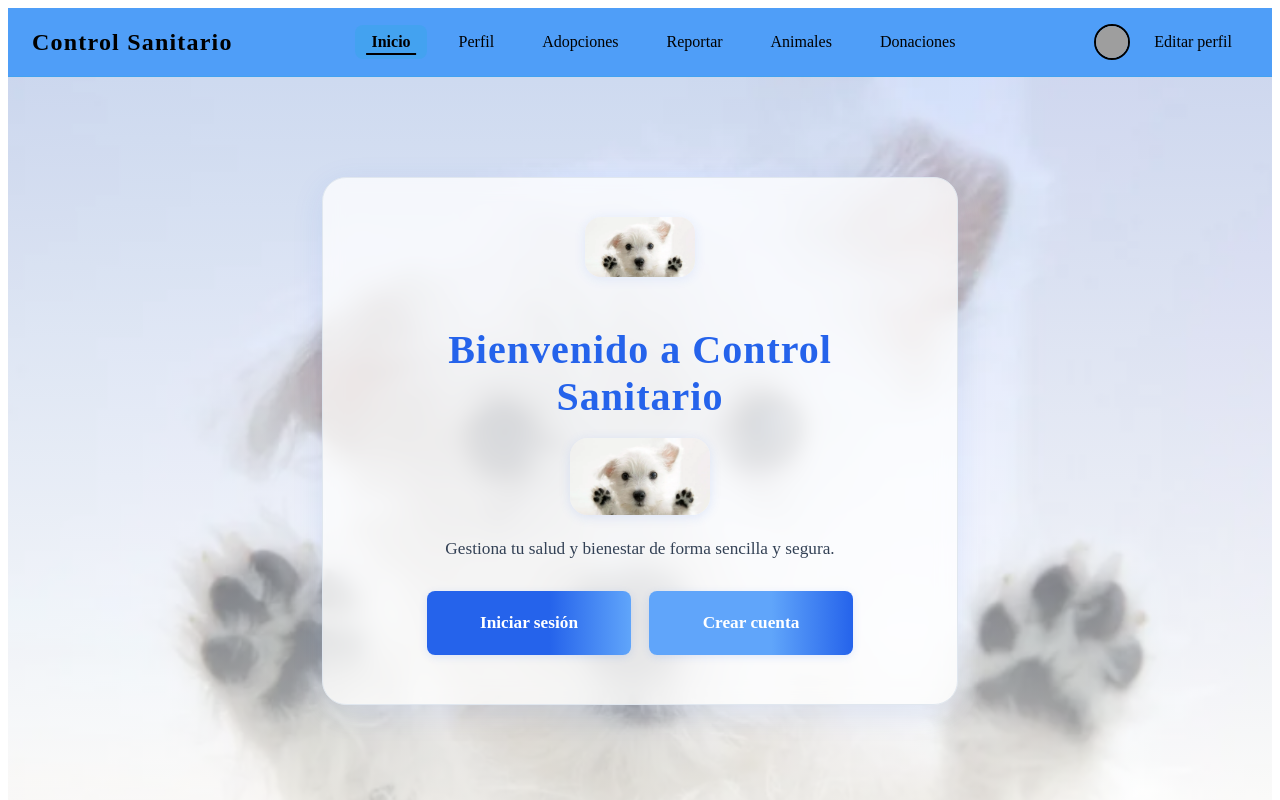
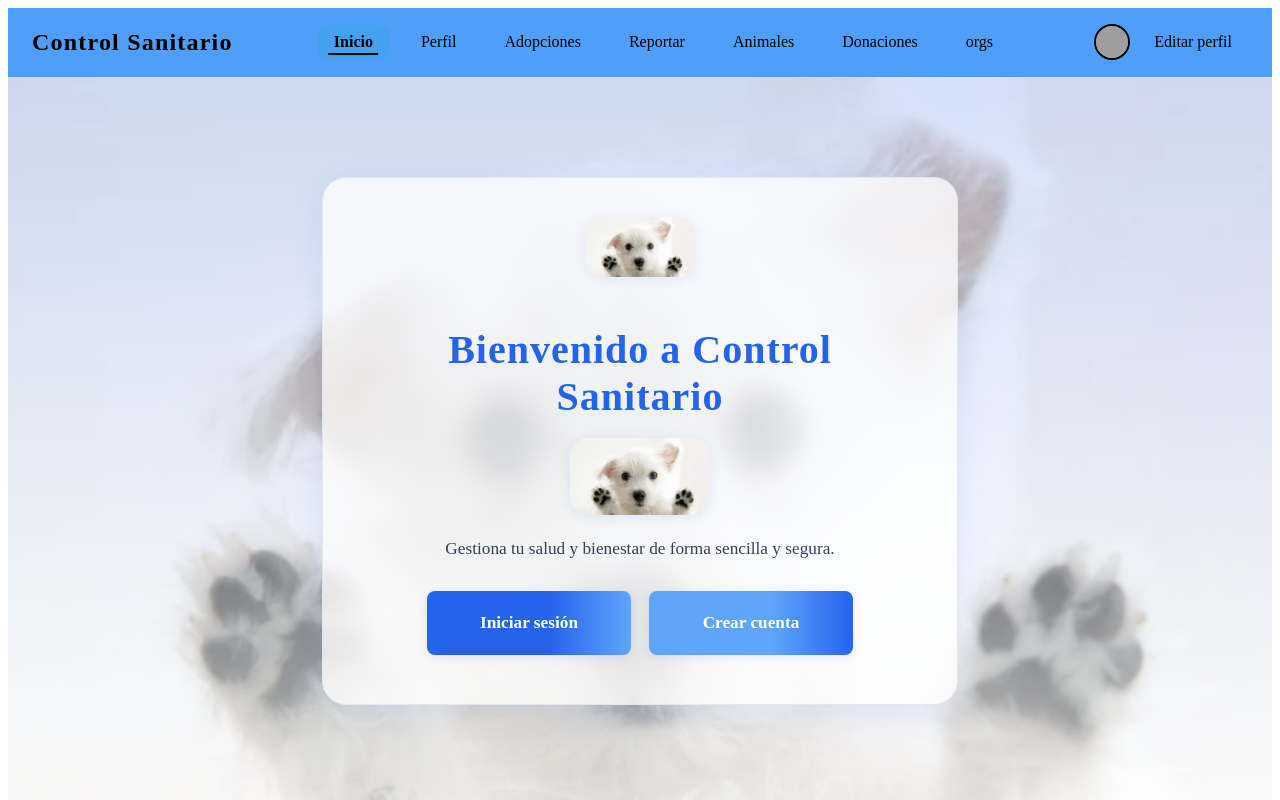
Before and after one commit to imeduuu/integraII, a Next.js app in the folder control-sanitario-next/: page / in a window 1280 px wide. Shown: the top 800 px of the page. Built offline with nearby package versions, Linux system fonts and the light colour scheme; grey boxes are pictures that could not be loaded.

Commit message:
Add files via upload

```diff
--- a/control-sanitario-next/src/components/Navbar.tsx
+++ b/control-sanitario-next/src/components/Navbar.tsx
@@ -24,7 +24,8 @@ const Navbar = () => {
       { href: '/adopcion', label: 'Adopciones' },
       { href: '/report', label: 'Reportar' },
       { href: '/animals', label: 'Animales' },
-      { href: '/donations', label: 'Donaciones' }
+      { href: '/donations', label: 'Donaciones' },
+      { href: '/admin-orgs', label: 'orgs' }
     ];
   } else if (userMock.role === 'org') {
     links = [
```
